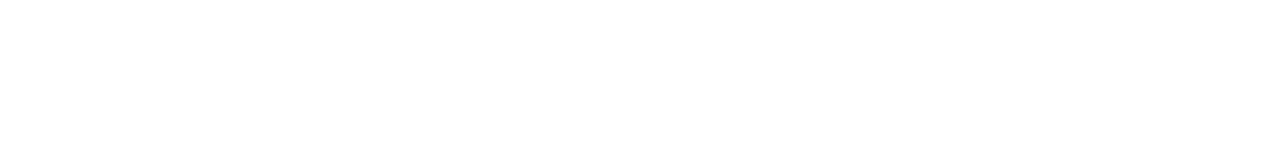
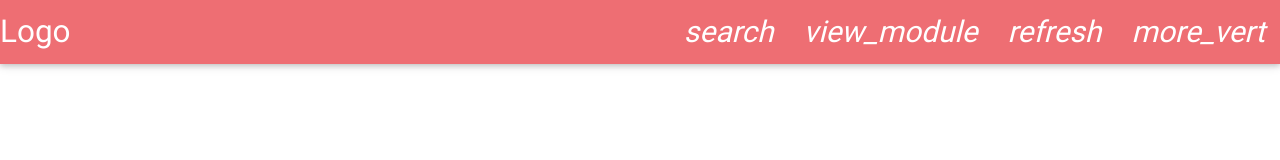
Before and after one commit to mikepitre/porfolio, a plain HTML site: page index.html in a window 1280 px wide. Drawn offline with nearby package versions, Linux system fonts and the light colour scheme; files that its build step writes are made by us from their sources; files whose address does not match are found by name.

Commit message:
added html skeleton

```diff
--- a/index.html
+++ b/index.html
@@ -11,6 +11,19 @@
 
     <body>
 
+     <nav>
+        <div class="nav-wrapper">
+          <a href="#!" class="brand-logo">Logo</a>
+          <ul class="right hide-on-med-and-down">
+            <li><a href="sass.html"><i class="material-icons">search</i></a></li>
+            <li><a href="badges.html"><i class="material-icons">view_module</i></a></li>
+            <li><a href="collapsible.html"><i class="material-icons">refresh</i></a></li>
+            <li><a href="mobile.html"><i class="material-icons">more_vert</i></a></li>
+          </ul>
+        </div>
+      </nav>
+
+
       <!--Import jQuery before materialize.js-->
       <script type="text/javascript" src="https://code.jquery.com/jquery-2.1.1.min.js"></script>
       <script type="text/javascript" src="js/materialize.min.js"></script>
```
